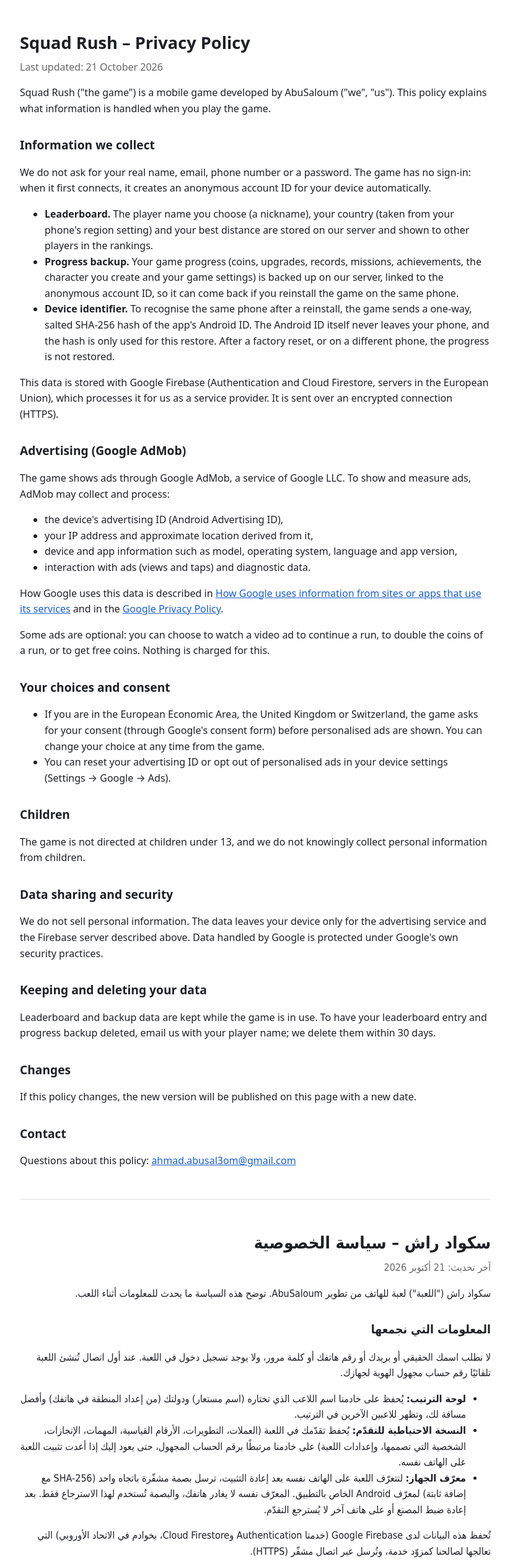
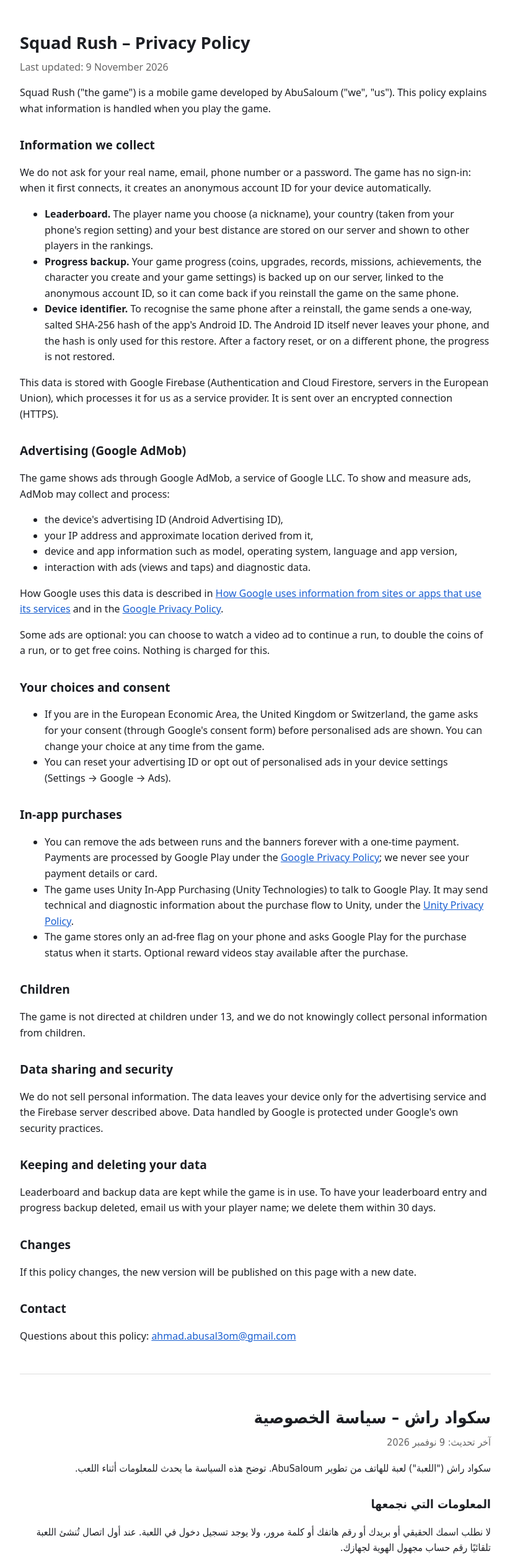
Before and after one commit to ahmad-abusaloum/ahmad-abusaloum.github.io, a plain HTML site: page squadrush/privacy.html in a window 1280 px wide. Shown: the top 2523 px of the page at 62% size, without its empty margins (228-1051 px from the left). Drawn offline with Linux system fonts and the light colour scheme.

Commit message:
Privacy policy: in-app purchase (remove ads) section, updated 9 November 2026

```diff
--- a/squadrush/privacy.html
+++ b/squadrush/privacy.html
@@ -18,7 +18,7 @@
 
 <section>
 <h1>Squad Rush – Privacy Policy</h1>
-<p class="date">Last updated: 21 October 2026</p>
+<p class="date">Last updated: 9 November 2026</p>
 
 <p>Squad Rush ("the game") is a mobile game developed by AbuSaloum ("we", "us"). This policy explains what information is handled when you play the game.</p>
 
@@ -48,6 +48,13 @@
   <li>You can reset your advertising ID or opt out of personalised ads in your device settings (Settings → Google → Ads).</li>
 </ul>
 
+<h2>In-app purchases</h2>
+<ul>
+  <li>You can remove the ads between runs and the banners forever with a one-time payment. Payments are processed by Google Play under the <a href="https://policies.google.com/privacy">Google Privacy Policy</a>; we never see your payment details or card.</li>
+  <li>The game uses Unity In-App Purchasing (Unity Technologies) to talk to Google Play. It may send technical and diagnostic information about the purchase flow to Unity, under the <a href="https://unity.com/legal/privacy-policy">Unity Privacy Policy</a>.</li>
+  <li>The game stores only an ad-free flag on your phone and asks Google Play for the purchase status when it starts. Optional reward videos stay available after the purchase.</li>
+</ul>
+
 <h2>Children</h2>
 <p>The game is not directed at children under 13, and we do not knowingly collect personal information from children.</p>
 
@@ -68,7 +75,7 @@
 
 <section dir="rtl" lang="ar">
 <h1>سكواد راش – سياسة الخصوصية</h1>
-<p class="date">آخر تحديث: 21 أكتوبر 2026</p>
+<p class="date">آخر تحديث: 9 نوفمبر 2026</p>
 
 <p>سكواد راش ("اللعبة") لعبة للهاتف من تطوير AbuSaloum. توضح هذه السياسة ما يحدث للمعلومات أثناء اللعب.</p>
 
@@ -98,6 +105,13 @@
   <li>يمكنك إعادة تعيين المعرّف الإعلاني أو إيقاف الإعلانات المخصّصة من إعدادات جهازك (الإعدادات ← Google ← الإعلانات).</li>
 </ul>
 
+<h2>الشراء داخل اللعبة</h2>
+<ul>
+  <li>يمكنك إزالة الإعلانات بين الجولات والشرائط الإعلانية للأبد بدفعة واحدة. تتم عملية الدفع لدى Google Play وفق <a href="https://policies.google.com/privacy">سياسة خصوصية Google</a>، ولا نرى بيانات الدفع أو بطاقتك.</li>
+  <li>تستخدم اللعبة مكتبة Unity In-App Purchasing (من Unity Technologies) للتواصل مع Google Play، وقد ترسل إلى Unity معلومات تقنية وتشخيصية عن عملية الشراء وفق <a href="https://unity.com/legal/privacy-policy">سياسة خصوصية Unity</a>.</li>
+  <li>لا تحفظ اللعبة على هاتفك إلا علامة تفيد بأن الإعلانات أُزيلت، وتسأل Google Play عن حالة الشراء عند تشغيلها. فيديوهات المكافآت الاختيارية تبقى متاحة بعد الشراء.</li>
+</ul>
+
 <h2>الأطفال</h2>
 <p>اللعبة غير موجّهة للأطفال دون 13 سنة، ولا نجمع عن قصد معلومات شخصية من الأطفال.</p>
 
```
